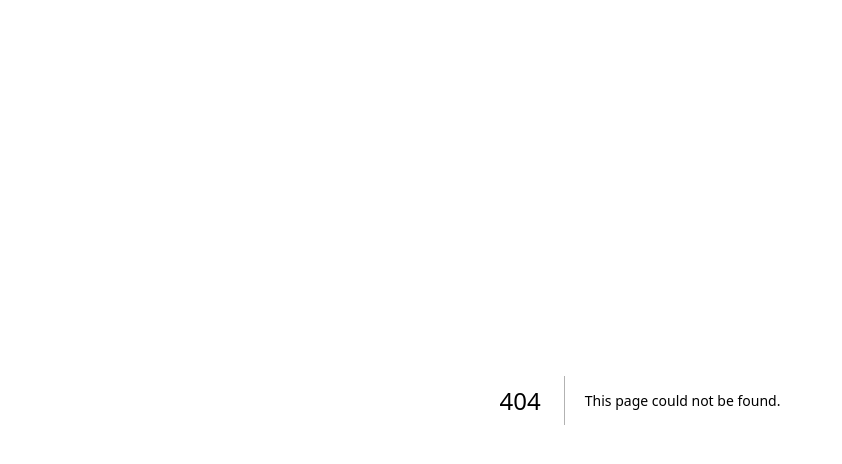
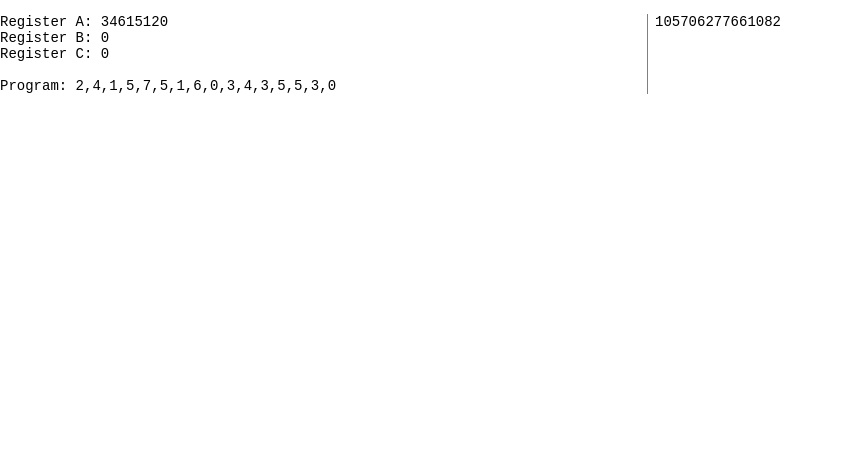
Before and after one commit to d-lukashevich/aoc, a Next.js app: page /days/2024/17 in a window 1280 px wide. Before the commit this address had no page. Shown: the top 464 px of the page, without its empty margins (0-842 px from the left). Built offline with nearby package versions, Linux system fonts and the light colour scheme.

Commit message:
feat(2024.12.17): add solution

```diff
--- /dev/null
+++ b/pages/days/2024/17.tsx
@@ -0,0 +1,64 @@
+import { PuzzleRenderer } from '@units/PuzzleRenderer';
+
+const getData = (raw: string) => {
+  const [, aRegStr, progStr] = raw.match(/Register A: (\d+).+Program: (.+)$/s)!;
+  return { aReg: BigInt(aRegStr), prog: progStr.split(',').map(BigInt) };
+};
+const trunc = (num: bigint) => BigInt(num.toString().split(',')[0]);
+
+const calculateOutput = (aReg: bigint, prog: bigint[]) => {
+  let bReg = 0n;
+  let cReg = 0n;
+
+  let index = 0;
+  const out: bigint[] = [];
+  const getCombo = (val: bigint) => {
+    if (val < 4) return val;
+    if (val === 4n) return aReg;
+    if (val === 5n) return bReg;
+    if (val === 6n) return cReg;
+    throw new Error('Invalid combo');
+  };
+
+  while (index < prog.length) {
+    const code = Number(prog[index]);
+    const next = prog[index + 1];
+    index += 2;
+    if (code === 0) aReg = trunc(aReg / 2n ** getCombo(next));
+    if (code === 1) bReg = bReg ^ next;
+    if (code === 2) bReg = getCombo(next) % 8n;
+    if (code === 3) aReg !== 0n && (index = Number(next));
+    if (code === 4) bReg = bReg ^ cReg;
+    if (code === 5) out.push(getCombo(next) % 8n);
+    if (code === 6) bReg = trunc(aReg / 2n ** getCombo(next));
+    if (code === 7) cReg = trunc(aReg / 2n ** getCombo(next));
+  }
+
+  return out;
+};
+
+const first = (raw: string) => {
+  const { aReg, prog } = getData(raw);
+  return calculateOutput(aReg, prog).join(',');
+};
+
+const second = (raw: string) => {
+  const { prog } = getData(raw);
+  let result = 0n;
+  while (true) {
+    const list = calculateOutput(result, prog);
+    const isMatch = list.every((val, i) => list.at(-i - 1) === prog.at(-i - 1));
+    if (isMatch) {
+      if (list.length === prog.length) break;
+      result *= 8n;
+    } else {
+      result++;
+    }
+  }
+
+  return Number(result);
+};
+
+export default function Day() {
+  return <PuzzleRenderer func={second} first={first} second={second} />;
+}
```
Also changed, not shown: public/inputs/2024/17.txt (added).
